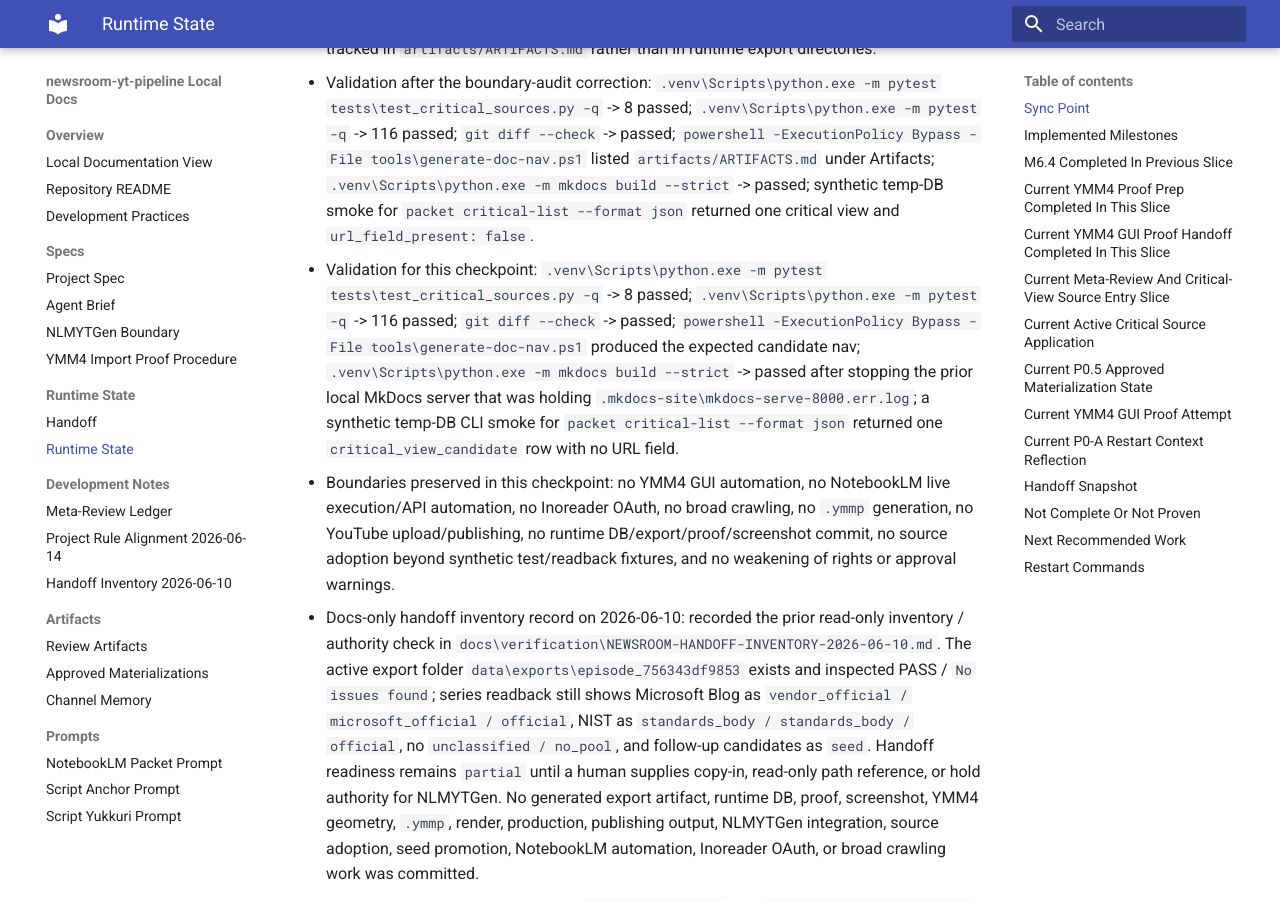
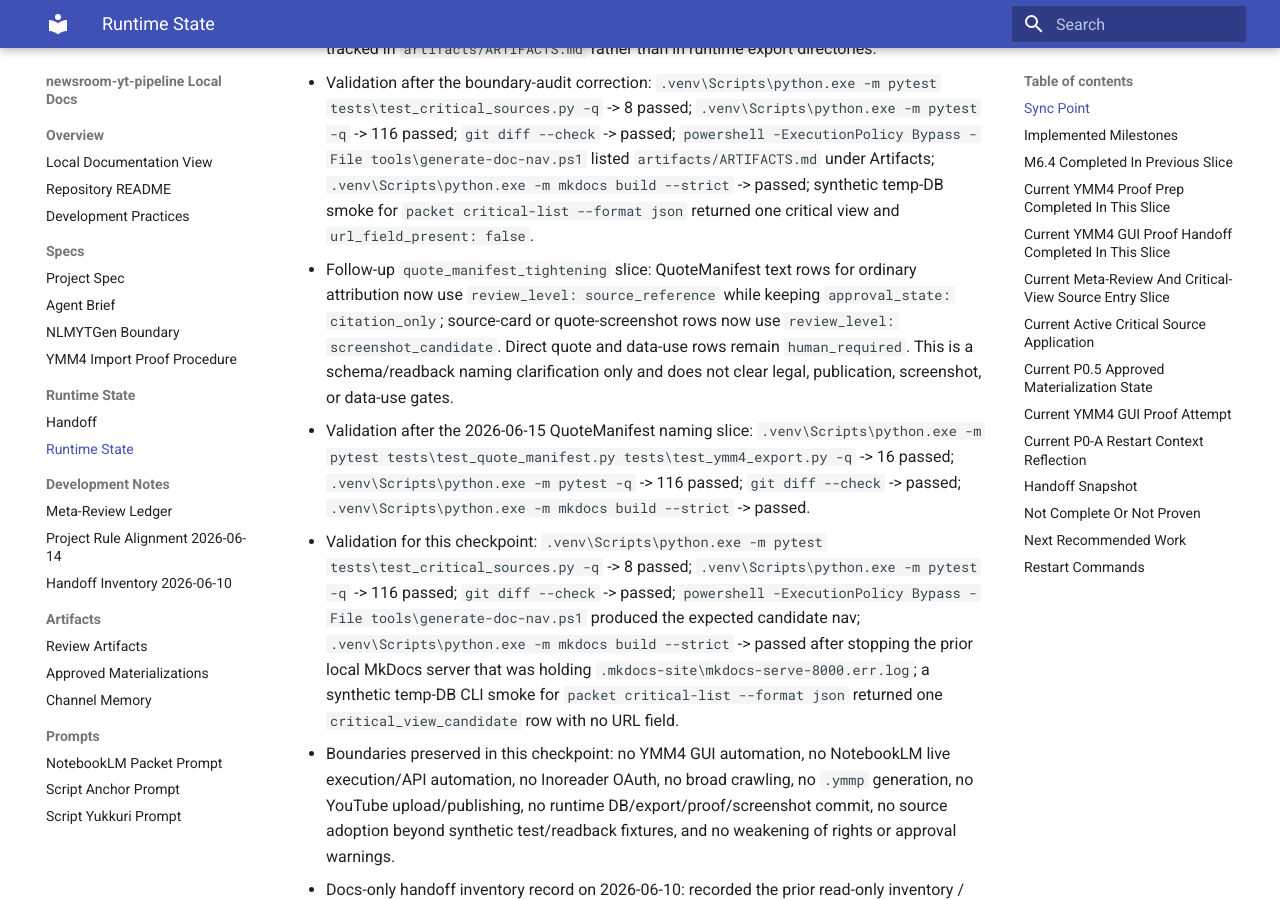
Before and after one commit to YuShimoji/newsroom-yt-pipeline, an MkDocs documentation site: the page built from .docs-view/docs/RUNTIME_STATE.md, in a window 1280 px wide and 900 px high, scrolled down 1060 px. Built offline with MkDocs 1.6.1 and Material for MkDocs 9.7.7, drawn with Linux system fonts in a browser that asks for light colours; some of the changed text lies outside the part shown.

Commit message:
feat: tighten quote manifest review levels

```diff
--- a/docs/RUNTIME_STATE.md
+++ b/docs/RUNTIME_STATE.md
@@ -10,6 +10,8 @@
 - Second-stage slice selected: `critical_view_source_path`, kept to a small readback/inspect addition. Added `newsroom packet critical-list --story <story_id> [--format markdown|json]` to list DB-recorded critical-view sources for a story without printing source URLs, raw bodies, OPML, tokens, screenshots, or private traces. The readback is diagnostic and does not adopt sources, rebuild packets, clear `human_required`, or assert editorial/legal approval.
 - Boundary audit after the completed `autonomous_foundation_run`: confirmed the two local commits remained split as `baabcd6 docs: add development practice docs view` and `d7f2bd7 feat: add critical source readback`; the branch was `main`, `HEAD` was `d7f2bd7`, `HEAD...origin/main` was `2 0`, and the worktree was clean before audit corrections. The docs-view source boundary is `.docs-view/` thin wrappers plus `mkdocs.yml`; generated HTML remains `.mkdocs-site/`. Reviewable local artifacts are tracked in `artifacts/ARTIFACTS.md` rather than in runtime export directories.
 - Validation after the boundary-audit correction: `.venv\Scripts\python.exe -m pytest tests\test_critical_sources.py -q` -> 8 passed; `.venv\Scripts\python.exe -m pytest -q` -> 116 passed; `git diff --check` -> passed; `powershell -ExecutionPolicy Bypass -File tools\generate-doc-nav.ps1` listed `artifacts/ARTIFACTS.md` under Artifacts; `.venv\Scripts\python.exe -m mkdocs build --strict` -> passed; synthetic temp-DB smoke for `packet critical-list --format json` returned one critical view and `url_field_present: false`.
+- Follow-up `quote_manifest_tightening` slice: QuoteManifest text rows for ordinary attribution now use `review_level: source_reference` while keeping `approval_state: citation_only`; source-card or quote-screenshot rows now use `review_level: screenshot_candidate`. Direct quote and data-use rows remain `human_required`. This is a schema/readback naming clarification only and does not clear legal, publication, screenshot, or data-use gates.
+- Validation after the 2026-06-15 QuoteManifest naming slice: `.venv\Scripts\python.exe -m pytest tests\test_quote_manifest.py tests\test_ymm4_export.py -q` -> 16 passed; `.venv\Scripts\python.exe -m pytest -q` -> 116 passed; `git diff --check` -> passed; `.venv\Scripts\python.exe -m mkdocs build --strict` -> passed.
 - Validation for this checkpoint: `.venv\Scripts\python.exe -m pytest tests\test_critical_sources.py -q` -> 8 passed; `.venv\Scripts\python.exe -m pytest -q` -> 116 passed; `git diff --check` -> passed; `powershell -ExecutionPolicy Bypass -File tools\generate-doc-nav.ps1` produced the expected candidate nav; `.venv\Scripts\python.exe -m mkdocs build --strict` -> passed after stopping the prior local MkDocs server that was holding `.mkdocs-site\mkdocs-serve-8000.err.log`; a synthetic temp-DB CLI smoke for `packet critical-list --format json` returned one `critical_view_candidate` row with no URL field.
 - Boundaries preserved in this checkpoint: no YMM4 GUI automation, no NotebookLM live execution/API automation, no Inoreader OAuth, no broad crawling, no `.ymmp` generation, no YouTube upload/publishing, no runtime DB/export/proof/screenshot commit, no source adoption beyond synthetic test/readback fixtures, and no weakening of rights or approval warnings.
 - Docs-only handoff inventory record on 2026-06-10: recorded the prior read-only inventory / authority check in `docs\verification\NEWSROOM-HANDOFF-INVENTORY-2026-06-10.md`. The active export folder `data\exports\episode_756343df9853` exists and inspected PASS / `No issues found`; series readback still shows Microsoft Blog as `vendor_official / microsoft_official / official`, NIST as `standards_body / standards_body / official`, no `unclassified / no_pool`, and follow-up candidates as `seed`. Handoff readiness remains `partial` until a human supplies copy-in, read-only path reference, or hold authority for NLMYTGen. No generated export artifact, runtime DB, proof, screenshot, YMM4 geometry, `.ymmp`, render, production, publishing output, NLMYTGen integration, source adoption, seed promotion, NotebookLM automation, Inoreader OAuth, or broad crawling work was committed.
@@ -48,7 +50,7 @@
 - P0.5-D approved materialization apply on 2026-06-07: operator explicitly approved adopting all 6 `operator_fill_suggestion` values from the runtime draft as narration. The ignored draft was filled locally, `docs\approved_materializations\script_d2a46430e084.materialization.yml` was generated as the tracked sanitized authority, the record was applied to DB ScriptIR and the refreshed script bundle, and `data\exports\episode_756343df9853` was rebuilt.
 - Active export inspect after P0.5-D: PASS with `script_todo_skeleton` absent and `critical_view` absent. Remaining warnings are publication/operator gates: `speculation_vs_fact`, 6 segments `needs_human_review`, 1 asset `human_required`, 11 quotes `human_required`, and 1 visual unit `human_required`.
 - Validation after the P0.5-D approved materialization apply: `.venv\Scripts\python.exe -m pytest -q` -> 72 passed, `git diff --check` -> passed, and active export `script_ir.json` has 0 TODO rows.
-- P1 QuoteManifest tightening on 2026-06-07: citation-only source-ref rows now use `review_level: citation_only` / `approval_state: citation_only`, while direct quote, screenshot, and data-use intent remain `human_required`. Active `quote_manifest.yml` readback: 11 rows total, 10 citation-only rows, 1 screenshot human_required row, 5 C1/NIST rows retained as `source_role: critical_view`.
+- P1 QuoteManifest tightening on 2026-06-07: citation-only source-ref rows used `review_level: citation_only` / `approval_state: citation_only` at that checkpoint, while direct quote, screenshot, and data-use intent remained `human_required`. The 2026-06-15 schema naming slice supersedes that review-level label with `review_level: source_reference` for ordinary source references. Active `quote_manifest.yml` readback at the 2026-06-07 checkpoint: 11 rows total, 10 citation-only rows, 1 screenshot human_required row, 5 C1/NIST rows retained as `source_role: critical_view`.
 - Active export inspect after P1 QuoteManifest tightening: PASS with `critical_view` absent and `script_todo_skeleton` absent. The M6 handoff warning dropped from 13 to 3 total human_required visual/asset/quote items: 1 asset, 1 quote screenshot, and 1 visual unit. `speculation_vs_fact` and 6 `needs_human_review` segment warnings remain as publication/operator gates.
 - Validation after P1 QuoteManifest tightening: targeted quote/export tests -> 21 passed; full `.venv\Scripts\python.exe -m pytest -q` -> 74 passed; `git diff --check` -> passed.
 - P1 remaining visual/asset/screenshot review gate on 2026-06-07: the remaining 3 `human_required` items were all source-card screenshot effects on the facts chapter. The active decision was `replace_with_local_diagram`: citation-only facts now use `claim_evidence_card`, while explicit `source_card` / `screenshot` / `quote_screenshot` intent still remains `human_required`.
@@ -201,7 +203,7 @@
 - Packet persistence is implemented in the runtime DB, but runtime DB rows are not committed and may need regeneration in another checkout.
 - Source pools classify feeds and packet refs, but source candidates are not automatically adopted into story packets or critical views.
 - QuoteManifest persistence is artifact-only; quote records are not stored as first-class DB rows.
-- QuoteManifest rows are conservative candidates, not legal decisions. Citation-only rows are no longer `human_required`; direct quote, explicit screenshot/source-card, and data-use rows remain operator-review items when present.
+- QuoteManifest rows are conservative candidates, not legal decisions. Ordinary source-reference rows use `review_level: source_reference` and `approval_state: citation_only`; direct quote, explicit screenshot/source-card, and data-use rows remain operator-review items when present.
 - The active export currently has 0 visual/asset/quote `human_required` items and 0 broad script `needs_human_review` flags, but this is not publishing approval.
 - Broad script review is applied in `docs\script_review_gates\script_d2a46430e084.review.yml`; it clears `speculation_vs_fact` and broad `needs_human_review` for this script slice only, not legal/publishing/YMM4 visual/subtitle/overlay approval.
 - Additional visual cards from PROJECT_SPEC §14 (`version_diff`, `actor_map`, `risk_meter`, `context_stack`, `quote_screenshot`, `neutral_background`) are not implemented.
```
Also changed, not shown: docs/DEVELOPMENT_PRACTICES.md (+2 -0 lines), docs/HANDOFF.md (+1 -1 lines), 2 other files.
